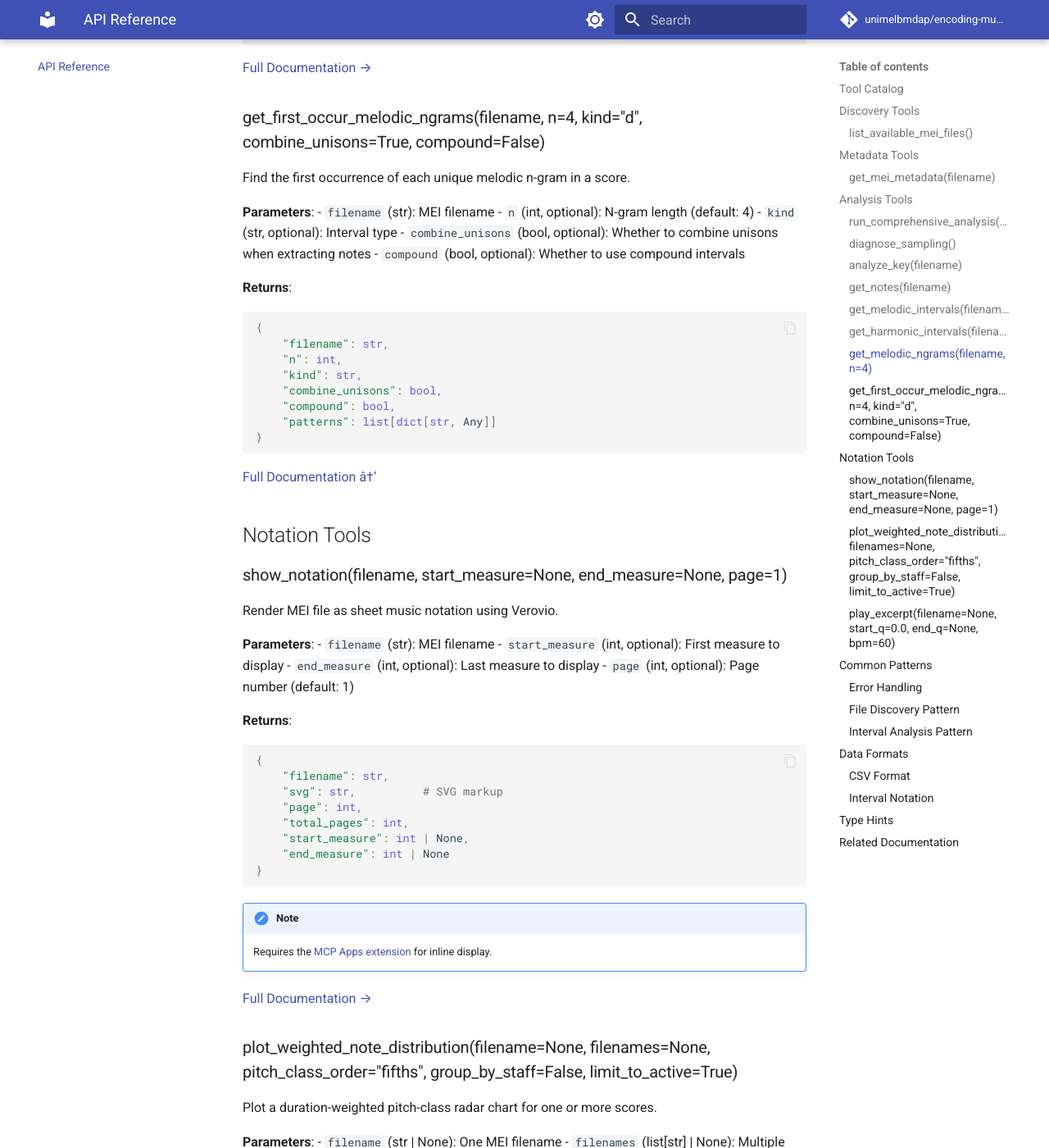
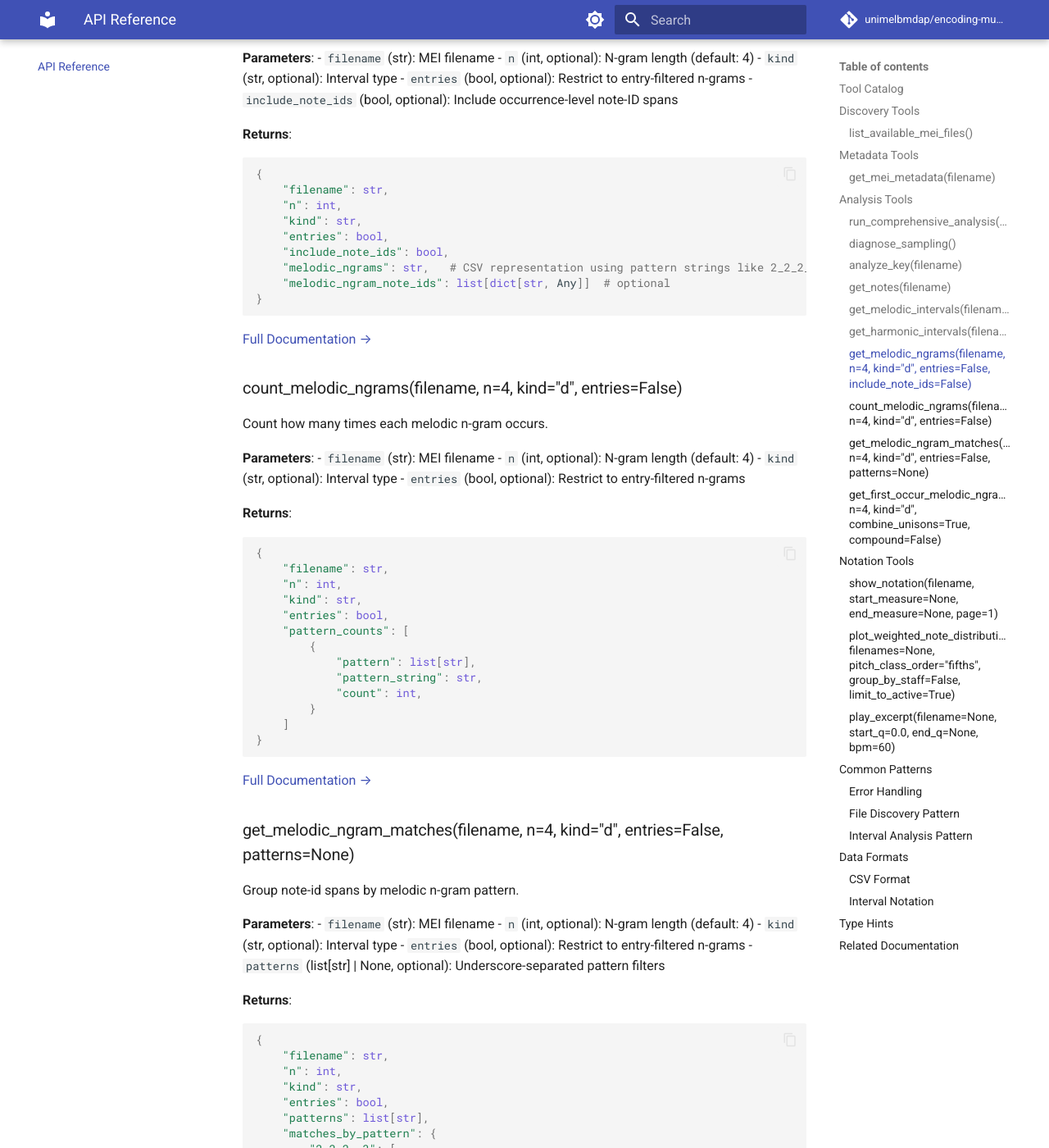
Before and after one commit to unimelbmdap/encoding-music-mcp, an MkDocs documentation site: the page built from docs/api-reference.md, in a window 1280 px wide and 1400 px high, scrolled down 4653 px. Shown: the whole window at 82% size. Built offline with MkDocs 1.6.1 and Material for MkDocs 9.7.7, drawn with Linux system fonts in a browser that asks for light colours; comment, search, counter and statistics services are not loaded; some of the changed text lies outside the part shown.

Commit message:
docs: document melodic n-gram count and match helpers

````diff
--- a/docs/api-reference.md
+++ b/docs/api-reference.md
@@ -14,7 +14,9 @@ Complete reference for all encoding-music-mcp tools.
 | `get_notes` | `filename: str` | `dict` with notes | [Docs](tools/intervals/notes.md) |
 | `get_melodic_intervals` | `filename: str` | `dict` with intervals | [Docs](tools/intervals/melodic.md) |
 | `get_harmonic_intervals` | `filename: str` | `dict` with intervals | [Docs](tools/intervals/harmonic.md) |
-| `get_melodic_ngrams` | `filename: str, n: int = 4` | `dict` with n-grams | [Docs](tools/intervals/ngrams.md) |
+| `get_melodic_ngrams` | `filename: str, n: int = 4, kind: str = "d", entries: bool = False, include_note_ids: bool = False` | `dict` with n-grams | [Docs](tools/intervals/ngrams.md) |
+| `count_melodic_ngrams` | `filename: str, n: int = 4, kind: str = "d", entries: bool = False` | `dict` with ranked n-gram counts | [Docs](tools/intervals/ngram-counts.md) |
+| `get_melodic_ngram_matches` | `filename: str, n: int = 4, kind: str = "d", entries: bool = False, patterns: list[str] \| None = None` | `dict` with pattern-keyed note-id matches | [Docs](tools/intervals/ngram-matches.md) |
 | `get_first_occur_melodic_ngrams` | `filename: str, n: int = 4, kind: str = "d", combine_unisons: bool = True, compound: bool = False` | `dict` with first-occurrence patterns | [Docs](tools/intervals/first-occur.md) |
 | `show_notation` | `filename: str, start_measure: int = None, end_measure: int = None, page: int = 1` | SVG notation | [Docs](tools/notation.md) |
 | `plot_weighted_note_distribution` | `filename: str | None = None, filenames: list[str] | None = None, pitch_class_order: str = "fifths", group_by_staff: bool = False, limit_to_active: bool = True` | Radar plot payload | [Docs](tools/weighted-note-distribution.md) |
@@ -166,24 +168,96 @@ Calculate harmonic intervals between voices.
 
 [Full Documentation →](tools/intervals/harmonic.md)
 
-### get_melodic_ngrams(filename, n=4)
+### get_melodic_ngrams(filename, n=4, kind="d", entries=False, include_note_ids=False)
 
 Find recurring melodic patterns.
 
 **Parameters**:
 - `filename` (str): MEI filename
 - `n` (int, optional): N-gram length (default: 4)
+- `kind` (str, optional): Interval type
+- `entries` (bool, optional): Restrict to entry-filtered n-grams
+- `include_note_ids` (bool, optional): Include occurrence-level note-ID spans
 
 **Returns**:
 ```python
 {
     "filename": str,
     "n": int,
-    "melodic_ngrams": str    # CSV representation
+    "kind": str,
+    "entries": bool,
+    "include_note_ids": bool,
+    "melodic_ngrams": str,   # CSV representation using pattern strings like 2_2_2_-3
+    "melodic_ngram_note_ids": list[dict[str, Any]]  # optional
 }
 ```
 
 [Full Documentation →](tools/intervals/ngrams.md)
+
+### count_melodic_ngrams(filename, n=4, kind="d", entries=False)
+
+Count how many times each melodic n-gram occurs.
+
+**Parameters**:
+- `filename` (str): MEI filename
+- `n` (int, optional): N-gram length (default: 4)
+- `kind` (str, optional): Interval type
+- `entries` (bool, optional): Restrict to entry-filtered n-grams
+
+**Returns**:
+```python
+{
+    "filename": str,
+    "n": int,
+    "kind": str,
+    "entries": bool,
+    "pattern_counts": [
+        {
+            "pattern": list[str],
+            "pattern_string": str,
+            "count": int,
+        }
+    ]
+}
+```
+
+[Full Documentation →](tools/intervals/ngram-counts.md)
+
+### get_melodic_ngram_matches(filename, n=4, kind="d", entries=False, patterns=None)
+
+Group note-id spans by melodic n-gram pattern.
+
+**Parameters**:
+- `filename` (str): MEI filename
+- `n` (int, optional): N-gram length (default: 4)
+- `kind` (str, optional): Interval type
+- `entries` (bool, optional): Restrict to entry-filtered n-grams
+- `patterns` (list[str] | None, optional): Underscore-separated pattern filters
+
+**Returns**:
+```python
+{
+    "filename": str,
+    "n": int,
+    "kind": str,
+    "entries": bool,
+    "patterns": list[str],
+    "matches_by_pattern": {
+        "2_2_2_-3": [
+            {
+                "pattern": list[str],
+                "column": str,
+                "start_measure": float,
+                "start_beat": float,
+                "start_offset": float,
+                "note_ids": list[str],
+            }
+        ]
+    }
+}
+```
+
+[Full Documentation →](tools/intervals/ngram-matches.md)
 
 ### get_first_occur_melodic_ngrams(filename, n=4, kind="d", combine_unisons=True, compound=False)
 
@@ -383,7 +457,23 @@ All tools use Python type hints:
 from typing import Any
 
 def analyze_key(filename: str) -> dict[str, Any]: ...
-def get_melodic_ngrams(filename: str, n: int = 4) -> dict[str, Any]: ...
+def get_melodic_ngrams(
+    filename: str,
+    n: int = 4,
+    kind: str = "d",
+    entries: bool = False,
+    include_note_ids: bool = False,
+) -> dict[str, Any]: ...
+def count_melodic_ngrams(
+    filename: str, n: int = 4, kind: str = "d", entries: bool = False
+) -> dict[str, Any]: ...
+def get_melodic_ngram_matches(
+    filename: str,
+    n: int = 4,
+    kind: str = "d",
+    entries: bool = False,
+    patterns: list[str] | None = None,
+) -> dict[str, Any]: ...
 ```
 
 ## Related Documentation
--- a/mkdocs.yml
+++ b/mkdocs.yml
@@ -68,6 +68,8 @@ nav:
           - Melodic Intervals: tools/intervals/melodic.md
           - Harmonic Intervals: tools/intervals/harmonic.md
           - N-grams: tools/intervals/ngrams.md
+          - N-gram Counts: tools/intervals/ngram-counts.md
+          - N-gram Matches: tools/intervals/ngram-matches.md
           - First-Occurrence N-grams: tools/intervals/first-occur.md
   - Resources:
       - MEI Files: resources/mei-files.md
````
Also changed, not shown: docs/tools/index.md (+2 -0 lines), docs/tools/intervals/index.md (+8 -2 lines), docs/tools/intervals/ngram-counts.md (added, +53 -0 lines), docs/tools/intervals/ngram-matches.md (added, +65 -0 lines), docs/tools/intervals/ngrams.md (+27 -14 lines).
